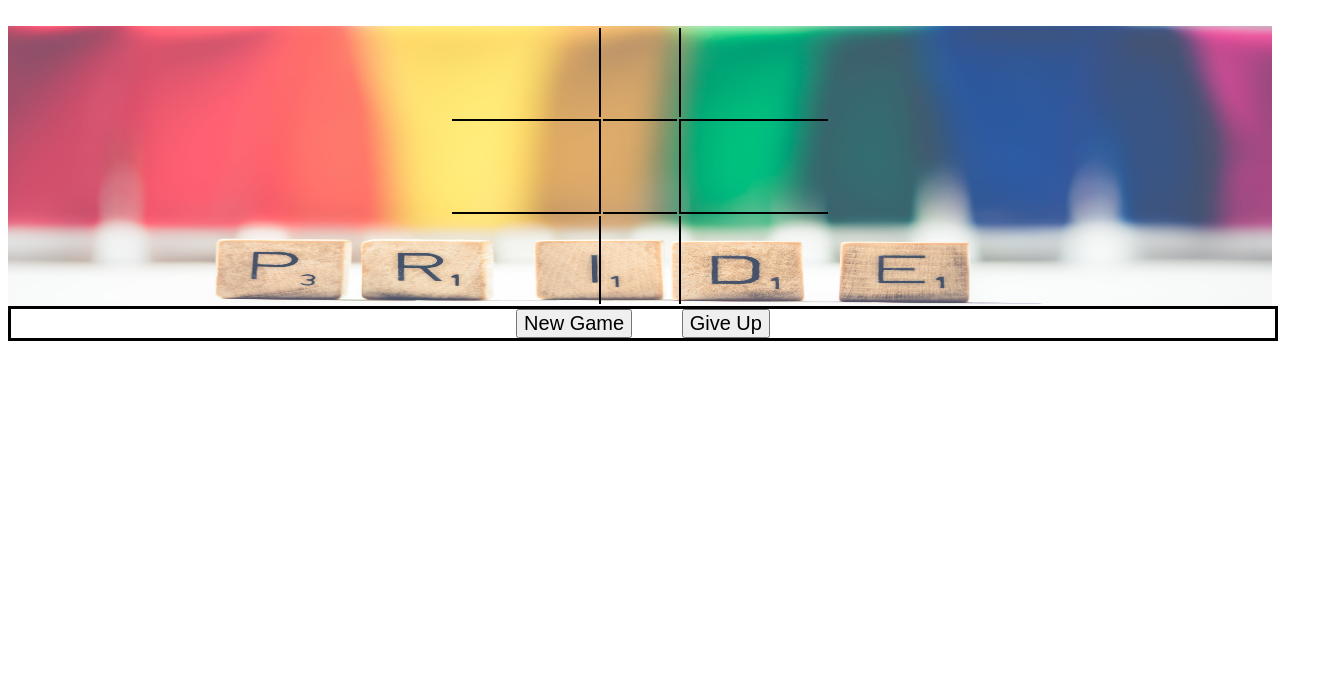
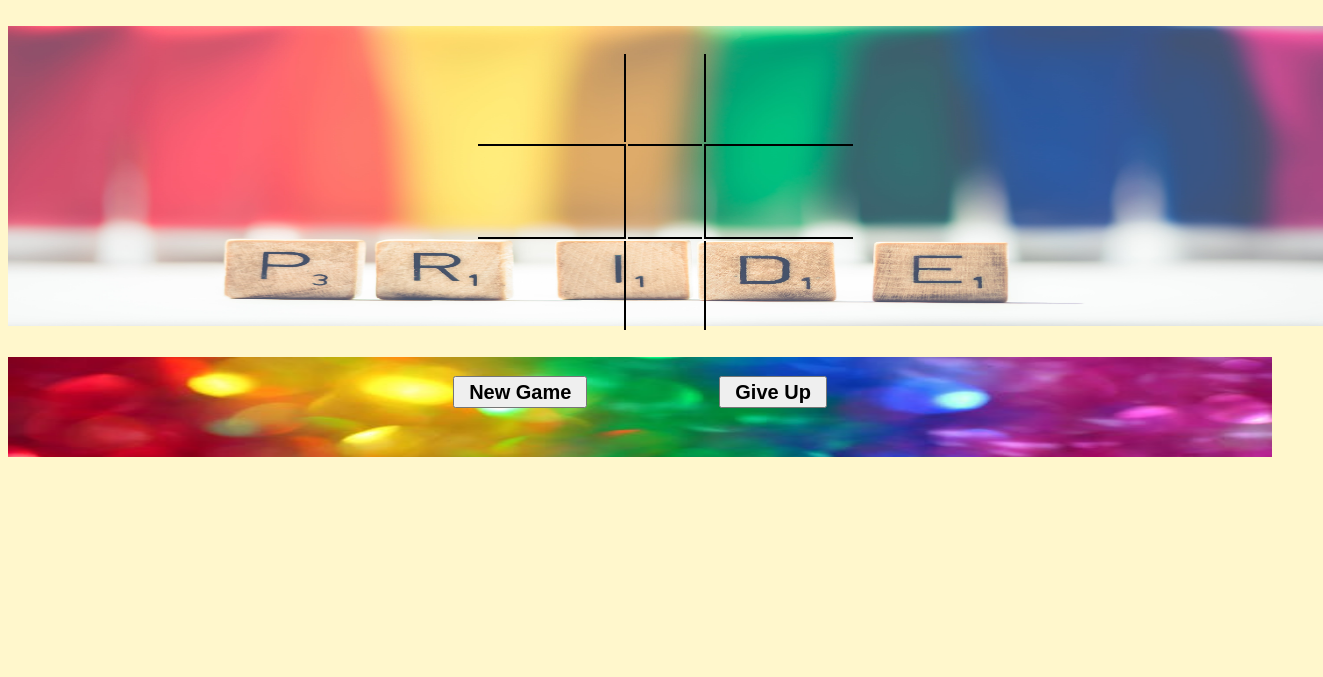
Before and after one commit to zacharybaca/tic-tac-toe, a website: page public/index.html in a window 1280 px wide. Shown: the part 123-800 px from the top of the page, 1323 px wide, since content can reach past the window. Drawn offline with Linux system fonts and the light colour scheme.

Commit message:
added some design and passed first test

```diff
--- a/public/main.css
+++ b/public/main.css
@@ -1,3 +1,7 @@
+body {
+    background-color: rgba(255, 215, 0, 0.2);
+}
+
 #status-heading {
     display: flex;
     justify-content: center;
@@ -9,27 +13,54 @@
     display: flex;
     justify-content: space-around;
     width: 100%;
-    border: 3px solid black;
+    height: 100px;
+    background-image: url('./button-container-background.jpg');
+    background-size: 100% 300px;
+    background-repeat: no-repeat;
 }
 
 #new-game-button {
-    margin-left: 38%;
+    margin-left: 30%;
+    margin-top: 1.5%;
+    padding: 1.1%;
+    line-height: 2%;
     font-size: 20px;
+    font-weight: bold;
+    height: 25%;
 }
 
 #give-up-button {
-    margin-right: 38%;
+    margin-right: 30%;
+    margin-top: 1.5%;
+    padding: 1.1%;
+    line-height: 2%;
     font-size: 20px;
+    font-weight: bold;
+    height: 25%;
 }
 
 :hover#new-game-button {
     background-color: blue;
+    box-shadow: 12px 12px 2px 1px rgba(0, 0, 255, .3);
     color: white;
 }
 
 :hover#give-up-button {
     background-color: red;
+    box-shadow: 12px 12px 2px 1px rgba(0, 0, 255, .3);
     color: white;
+}
+
+#new-game-button:active {
+    background-color: blue;
+    box-shadow: 0 5px #666;
+    transform: translateY(4px);
+}
+
+#give-up-button:active {
+    background-color: red;
+    box-shadow: 0 5px #666;
+    transform: translateY(4px);
 }
 
 table {
@@ -40,6 +71,7 @@ table {
 #table-container {
     display: flex;
     justify-content: center;
+    padding: 2%;
     width: 100%;
     background-image: url('./background-image.jpg');
     background-size: 100% 300px;
```
Also changed, not shown: public/button-container-background.jpg (added).
